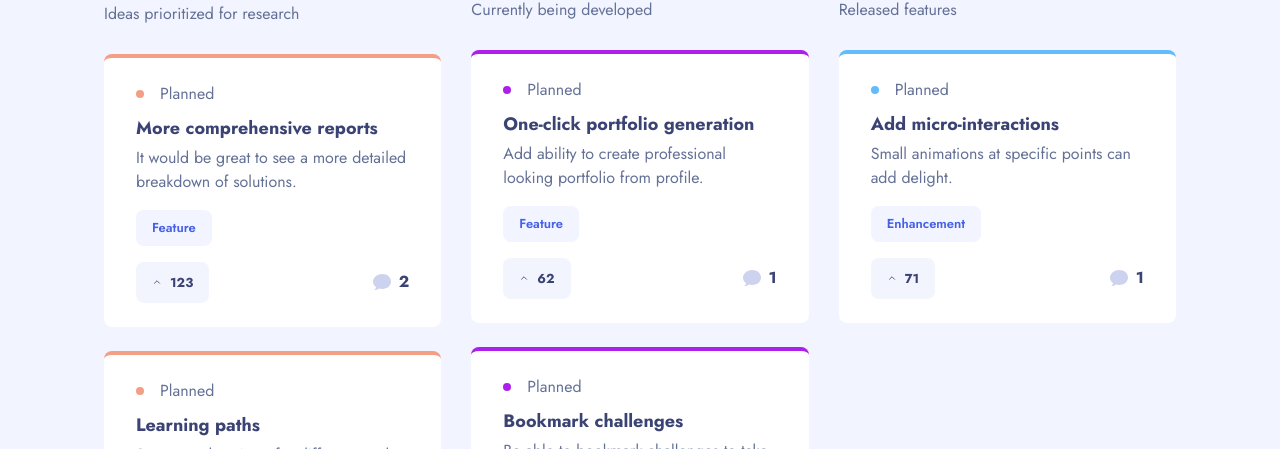
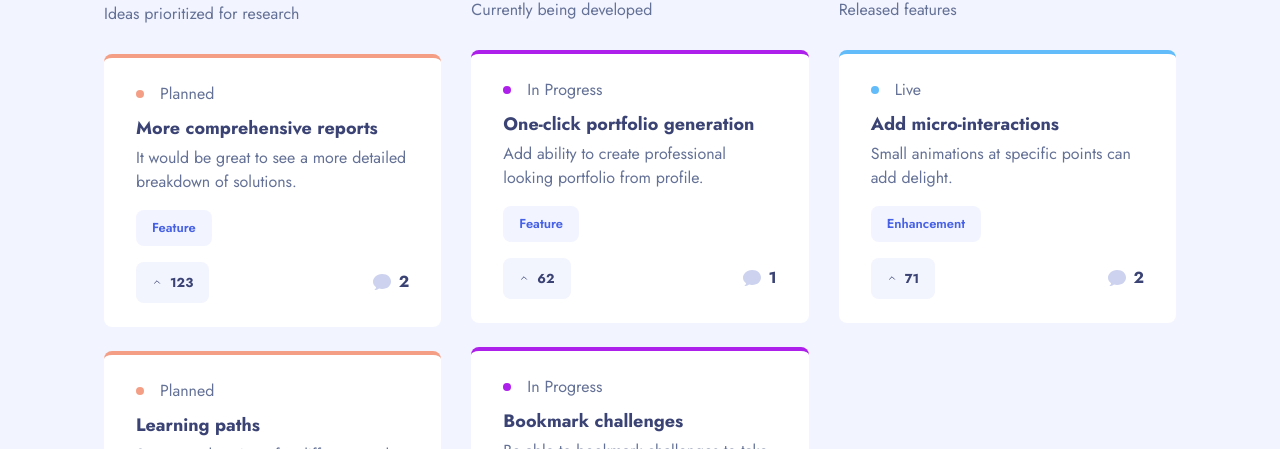
Before and after one commit to mrvicthor/product-feedback, a React (Vite) app: page /roadmap in a window 1280 px wide. Shown: the part 215-664 px from the top of the page. Built offline with nearby package versions, Linux system fonts and the light colour scheme.

Commit message:
feat(roadmapPageModel.ts): added a view model for roadmap

```diff
--- a/src/components/card.tsx
+++ b/src/components/card.tsx
@@ -1,14 +1,16 @@
 import { ChevronUp } from "lucide-react";
-import type { ProductRequest } from "../domain/schema";
 import { handleUpvote } from "../helpers/handleUpvote";
 import { useFeedbackContext } from "../hooks/useFeedbackContext";
 import commentIcon from "/assets/shared/icon-comments.svg";
+import type { FeedbackCardModel } from "../useCases/viewProductFeedback/productFeedbackPageModel";
+
 type CardProps = {
-  feedback: ProductRequest;
+  feedback: FeedbackCardModel;
   cardColor: string;
 };
 const Card = ({ feedback, cardColor }: CardProps) => {
-  const { title, description, category, upvotes, comments, id } = feedback;
+  const { title, description, category, upvotes, commentCount, id, status } =
+    feedback;
   const { setUpvotedSet, upvotedSet } = useFeedbackContext();
   return (
     <div>
@@ -21,7 +23,9 @@ const Card = ({ feedback, cardColor }: CardProps) => {
             style={{ backgroundColor: cardColor }}
             className="h-2 w-2 rounded-full"
           />{" "}
-          <span className="text-[#647196] mr-auto">Planned</span>
+          <span className="text-[#647196] mr-auto capitalize">
+            {status === "in-progress" ? "in progress" : status}
+          </span>
         </div>
         <h3 className="mt-2 text-[#3A4374] text-lg font-bold hover:text-[#4661E6]">
           {title}
@@ -34,7 +38,7 @@ const Card = ({ feedback, cardColor }: CardProps) => {
           <button
             onClick={() => handleUpvote(id, upvotedSet, setUpvotedSet)}
             type="button"
-            className={`${feedback.isUpvoted ? "bg-[#4661E6] text-white" : "bg-[#F2F4FE] hover:bg[#CFD7FF] text-[#3A4374]"} flex gap-2 items-center px-4 py-2.75 rounded-lg`}
+            className={`${feedback.isUpvoted ? "bg-[#4661E6] text-white" : "bg-[#F2F4FE] hover:bg-[#CFD7FF] text-[#3A4374]"} flex gap-2 items-center px-4 py-2.75 rounded-lg cursor-pointer`}
           >
             <ChevronUp
               size={10}
@@ -44,7 +48,7 @@ const Card = ({ feedback, cardColor }: CardProps) => {
           </button>
           <div className="flex items-center gap-2">
             <img src={commentIcon} alt="comment icon" />{" "}
-            <span className="font-bold text-[#3A4374]">{comments?.length}</span>
+            <span className="font-bold text-[#3A4374]">{commentCount}</span>
           </div>
         </div>
       </div>
--- a/src/components/tabs.tsx
+++ b/src/components/tabs.tsx
@@ -1,24 +1,25 @@
 import { useMemo, useRef, useState, type KeyboardEvent } from "react";
-import type { ProductRequest, Status } from "../domain/schema";
+import type { RoadmapStatus } from "../domain/schema";
 import { getBgColor } from "../helpers/getBgColor";
 import commentIcon from "/assets/shared/icon-comments.svg";
 import { Link } from "react-router";
 import { useFeedbackContext } from "../hooks/useFeedbackContext";
 import { handleUpvote } from "../helpers/handleUpvote";
 import { ChevronUp } from "lucide-react";
+import type { FeedbackCardModel } from "../useCases/viewProductFeedback/productFeedbackPageModel";
 
 type Props<T extends string> = {
   tabs: readonly T[];
-  feedbacks: ProductRequest[];
+  feedbacks: FeedbackCardModel[];
 };
 const Tabs = <T extends string>({ tabs, feedbacks }: Props<T>) => {
   const [activeIndex, setActiveIndex] = useState(0);
   const { upvotedSet, setUpvotedSet } = useFeedbackContext();
-  const filteredTabs = tabs.filter((tab) => tab !== "suggestion");
+
   const tabRefs = useRef<(HTMLButtonElement | null)[]>([]);
 
   function handleKeyDown(e: KeyboardEvent<HTMLButtonElement>) {
-    const last = filteredTabs.length - 1;
+    const last = tabs.length - 1;
     const targets: Record<string, number> = {
       ArrowRight: activeIndex === last ? 0 : activeIndex + 1,
       ArrowLeft: activeIndex === 0 ? last : activeIndex - 1,
@@ -30,17 +31,19 @@ const Tabs = <T extends string>({ tabs, feedbacks }: Props<T>) => {
     setActiveIndex(targets[e.key]);
     tabRefs.current[targets[e.key]]?.focus();
   }
-  const visibleFeedbacks = useMemo(
-    () => feedbacks.filter((f) => f.status === filteredTabs[activeIndex]),
-    [activeIndex, feedbacks, filteredTabs],
+
+  const visibleRoadmap = useMemo(
+    () => feedbacks.filter((f) => f.status === tabs[activeIndex]),
+    [activeIndex, feedbacks, tabs],
   );
 
   return (
     <div className="md:hidden">
-      <div role="tablist" className="flex justify-between items-center">
-        {tabs
-          .filter((option) => option !== "suggestion")
-          .map((option, index) => (
+      <div
+        role="tablist"
+        className="flex justify-between items-center border-b border-gray-400"
+      >
+        {tabs.map((option, index) => (
           <button
             ref={(el) => {
               tabRefs.current[index] = el;
@@ -54,42 +57,38 @@ const Tabs = <T extends string>({ tabs, feedbacks }: Props<T>) => {
             tabIndex={index === activeIndex ? 0 : -1}
             className={`flex flex-1 justify-center items-center capitalize ${index === activeIndex ? "border-b-4 text-[#3A4374]" : "border-0 text-gray-400"} text-[13px] font-bold focus-visible:text-[#3A4374] py-5`}
             style={{
-                borderBottomColor: getBgColor(option as Status),
+              borderBottomColor: getBgColor(option as RoadmapStatus),
             }}
             onKeyDown={handleKeyDown}
             onClick={() => setActiveIndex(index)}
           >
-              {option} ({feedbacks.filter((f) => f.status === option).length})
+            {option} ({feedbacks.filter((r) => r.status === option).length})
           </button>
         ))}
       </div>
       <div
-        id={`${filteredTabs[activeIndex]}-panel`}
+        id={`${tabs[activeIndex]}-panel`}
         role="tabpanel"
-        aria-labelledby={`${filteredTabs[activeIndex]}-tab`}
+        aria-labelledby={`${tabs[activeIndex]}-tab`}
         className="p-6"
       >
         <h2 className="text-lg font-bold text-[#3A4374] capitalize">
-          {filteredTabs[activeIndex]} (
-          {
-            feedbacks.filter((f) => f.status === filteredTabs[activeIndex])
-              .length
-          }
-          )
+          {tabs[activeIndex]} (
+          {feedbacks.filter((r) => r.status === tabs[activeIndex]).length})
         </h2>
         <p className="text-[13px] text-[#647196]">
-          {filteredTabs[activeIndex] === "in-progress"
+          {tabs[activeIndex] === "in-progress"
             ? "Features currently being developed"
-            : filteredTabs[activeIndex] === "planned"
+            : tabs[activeIndex] === "planned"
               ? "Ideas prioritized for research"
               : "Released features"}
         </p>
         <ul className="mt-6 flex flex-col gap-4">
-          {visibleFeedbacks.map((f) => (
+          {visibleRoadmap.map((f) => (
             <li
               key={f.id}
               style={{
-                borderTopColor: getBgColor(filteredTabs[activeIndex] as Status),
+                borderTopColor: getBgColor(tabs[activeIndex] as RoadmapStatus),
               }}
               className="border-t-4 rounded-lg px-6 pt-5.5 bg-white pb-6"
             >
@@ -97,13 +96,13 @@ const Tabs = <T extends string>({ tabs, feedbacks }: Props<T>) => {
                 <div
                   style={{
                     backgroundColor: getBgColor(
-                      filteredTabs[activeIndex] as Status,
+                      tabs[activeIndex] as RoadmapStatus,
                     ),
                   }}
                   className="h-2 w-2 rounded-full"
                 />
                 <span className="text-[13px] text-[#647196] capitalize">
-                  {f.status}
+                  {f.status === "in-progress" ? "in progress" : f.status}
                 </span>
               </div>
               <Link
@@ -133,7 +132,7 @@ const Tabs = <T extends string>({ tabs, feedbacks }: Props<T>) => {
                 <div className="flex items-center gap-2">
                   <img src={commentIcon} />{" "}
                   <span className="font-bold text-[#3A4374] text-[13px]">
-                    {f.comments?.length}
+                    {f.commentCount}
                   </span>
                 </div>
               </div>
--- a/src/context/feedback-provider.tsx
+++ b/src/context/feedback-provider.tsx
@@ -28,6 +28,7 @@ export default function FeedbackProvider({
   const [filterBy, setFilterBy] = useState<Category | null>(null);
   const [openMobileMenu, setOpenMobileMenu] = useState(false);
   const [upvotedSet, setUpvotedSet] = useState<number[]>([]);
+
   return (
     <FeedbackContext.Provider
       value={{
--- a/src/domain/schema.ts
+++ b/src/domain/schema.ts
@@ -14,6 +14,8 @@ export const STATUSES = [
   "live",
 ] as const;
 
+export const ROADMAPSTATUS = ["planned", "in-progress", "live"] as const;
+
 export const SORT_OPTIONS = [
   { value: "most_upvotes", label: "Most Upvotes" },
   { value: "least_upvotes", label: "Least Upvotes" },
@@ -25,9 +27,11 @@ export type SortBy = (typeof SORT_OPTIONS)[number]["value"];
 const EMPTY = "Can't be empty";
 export const categorySchema = z.enum(CATEGORIES);
 export const statusSchema = z.enum(STATUSES);
+export const roadmapStatus = z.enum(ROADMAPSTATUS);
 
 export type Category = z.infer<typeof categorySchema>;
 export type Status = z.infer<typeof statusSchema>;
+export type RoadmapStatus = z.infer<typeof roadmapStatus>;
 
 export const userSchema = z.object({
   image: z.string(),
--- a/src/helpers/getBgColor.ts
+++ b/src/helpers/getBgColor.ts
@@ -1,10 +1,9 @@
-import type { Status } from "../domain/schema";
+import type { RoadmapStatus } from "../domain/schema";
 
-const roadmap: Record<Status, string> = {
+const roadmap: Record<RoadmapStatus, string> = {
   "in-progress": "#AD1FEA",
   planned: "#F49F85",
   live: "#62BCFA",
-  suggestion: "#62BCFA",
 };
 
-export const getBgColor = (value: Status) => roadmap[value];
+export const getBgColor = (value: RoadmapStatus) => roadmap[value];
--- /dev/null
+++ b/src/helpers/mapToFeedbackCardModel.ts
@@ -0,0 +1,17 @@
+import type { ProductRequest } from "../domain/schema";
+import { countComments } from "./countComments";
+
+export const mapToFeedbackCardModel = (
+  requests: ProductRequest[],
+  upvotedSet: number[],
+) =>
+  requests.map((r) => ({
+    id: r.id,
+    title: r.title,
+    category: r.category,
+    description: r.description,
+    upvotes: new Set(upvotedSet).has(r.id) ? r.upvotes + 1 : r.upvotes,
+    isUpvoted: new Set(upvotedSet).has(r.id),
+    commentCount: countComments(r),
+    status: r.status,
+  }));
--- a/src/pages/roadmap.tsx
+++ b/src/pages/roadmap.tsx
@@ -2,28 +2,31 @@ import { useFeedbackContext } from "../hooks/useFeedbackContext";
 import RoadmapHeader from "../components/roadmapHeader";
 import Card from "../components/card";
 import Tabs from "../components/tabs";
-import { STATUSES } from "../domain/schema";
+import { ROADMAPSTATUS } from "../domain/schema";
+import { createRoadmapPageModel } from "../useCases/viewRoadmapPageModel/roadmapPageModel";
 
 const Roadmap = () => {
   const {
     state: { feedbacks },
+    upvotedSet,
   } = useFeedbackContext();
-  const plannedTotal = feedbacks.filter((f) => f.status === "planned").length;
-  const inProgressTotal = feedbacks.filter(
+  const viewModel = createRoadmapPageModel(feedbacks, upvotedSet);
+
+  const plannedFeedback = viewModel.roadmap.filter(
+    (f) => f.status === "planned",
+  );
+  const inProgessFeedback = viewModel.roadmap.filter(
     (f) => f.status === "in-progress",
-  ).length;
-  const liveTotal = feedbacks.filter((f) => f.status === "live").length;
-  const plannedFeedback = feedbacks.filter((f) => f.status === "planned");
-  const inProgessFeedback = feedbacks.filter((f) => f.status === "in-progress");
-  const liveFeedback = feedbacks.filter((f) => f.status === "live");
+  );
+  const liveFeedback = viewModel.roadmap.filter((f) => f.status === "live");
 
   return (
-    <section className="mt-6 max-w-6xl mx-auto md:px-10">
+    <section className="md:mt-6 max-w-6xl mx-auto md:px-10">
       <RoadmapHeader />
       <div className="hidden md:grid md:grid-cols-3 gap-2.5 lg:gap-7.5 mt-12 pb-6">
         <div className="space-y-1">
           <h2 className="text-lg text-[#3A4374] font-bold">
-            Planned ({plannedTotal})
+            Planned ({viewModel.plannedCount})
           </h2>
           <p className="text-[#647196]">Ideas prioritized for research</p>
           <div className="mt-7 space-y-6">
@@ -34,7 +37,7 @@ const Roadmap = () => {
         </div>
         <div>
           <h2 className="text-lg text-[#3A4374] font-bold">
-            In-Progress ({inProgressTotal})
+            In-Progress ({viewModel.inProgressCount})
           </h2>
           <p className="text-[#647196]">Currently being developed</p>
           <div className="mt-7 space-y-6">
@@ -45,7 +48,7 @@ const Roadmap = () => {
         </div>
         <div>
           <h2 className="text-lg text-[#3A4374] font-bold">
-            Live ({liveTotal})
+            Live ({viewModel.liveCount})
           </h2>
           <p className="text-[#647196]">Released features</p>
           <div className="mt-7 space-y-6">
@@ -55,7 +58,7 @@ const Roadmap = () => {
           </div>
         </div>
       </div>
-      <Tabs tabs={STATUSES} feedbacks={feedbacks} />
+      <Tabs tabs={ROADMAPSTATUS} feedbacks={viewModel.roadmap} />
     </section>
   );
 };
--- a/src/useCases/viewRoadmapPageModel/roadmapPageModel.ts
+++ b/src/useCases/viewRoadmapPageModel/roadmapPageModel.ts
@@ -1,31 +1,20 @@
-import type { ProductRequest, Status } from "../../domain/schema";
-import { countComments } from "../../helpers/countComments";
-import type { ProductFeedbackPageModel } from "../viewProductFeedback/productFeedbackPageModel";
+import type { ProductRequest } from "../../domain/schema";
+import { mapToFeedbackCardModel } from "../../helpers/mapToFeedbackCardModel";
+import type { FeedbackCardModel } from "../viewProductFeedback/productFeedbackPageModel";
 
-type RoadmapPageModel = Pick<
-  ProductFeedbackPageModel,
-  "feedbacks" | "isEmpty"
-> & { plannedCount: number; inProgressCount: number; liveCount: number };
+type RoadmapPageModel = {
+  plannedCount: number;
+  inProgressCount: number;
+  liveCount: number;
+  roadmap: FeedbackCardModel[];
+};
 
 export const createRoadmapPageModel = (
   requests: ProductRequest[],
-  status: Status,
   upvotedSet: number[],
 ): RoadmapPageModel => {
-  const visible = requests.filter((r) => r.status === status);
-
   return {
-    feedbacks: visible.map((r) => ({
-      id: r.id,
-      title: r.title,
-      category: r.category,
-      description: r.description,
-      upvotes: new Set(upvotedSet).has(r.id) ? r.upvotes + 1 : r.upvotes,
-      isUpvoted: new Set(upvotedSet).has(r.id),
-      commentCount: countComments(r),
-      status: r.status,
-    })),
-    isEmpty: visible.length === 0,
+    roadmap: mapToFeedbackCardModel(requests, upvotedSet),
     plannedCount: requests.filter((r) => r.status === "planned").length,
     inProgressCount: requests.filter((r) => r.status === "in-progress").length,
     liveCount: requests.filter((r) => r.status === "live").length,
```
Also changed, not shown: 1 other file (tests, documents, lock files or other folders). Lines whose indentation alone changed are shown as unchanged.
